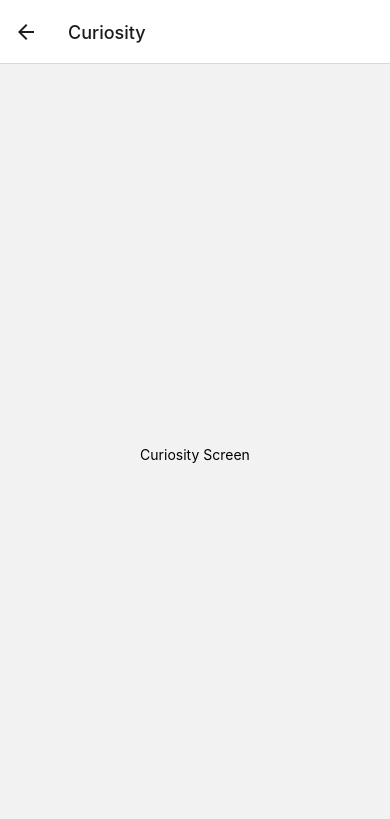
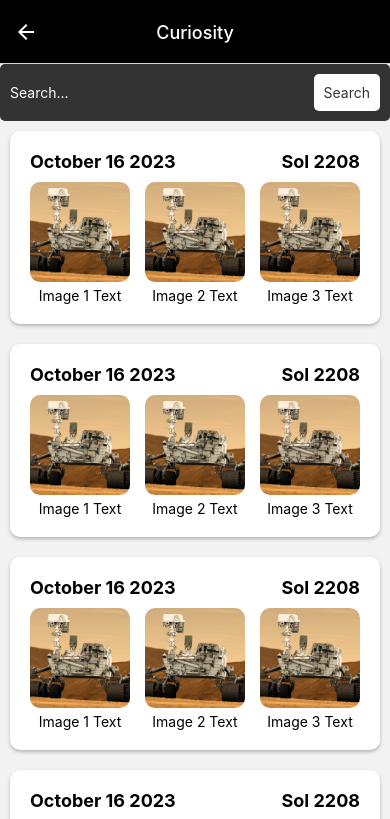
Before and after one commit to bleuKraken/mars-rover-hub, a React Native app in the folder MarsRoverHub/: screen /Curiosity in a window 390 px wide. Shown: the top 819 px of the page. Built offline with nearby package versions, Linux system fonts and the light colour scheme.

Commit message:
added component, styling and flatlist

```diff
--- a/MarsRoverHub/App.js
+++ b/MarsRoverHub/App.js
@@ -108,9 +108,6 @@ function BottomTabContainer() {
         headerShown: false,
         tabBarStyle: {backgroundColor: 'black'},
         tabBarActiveTintColor: 'orange',
-
-
-
       })}>
       <Tab.Screen
         name="HomeScreen"
@@ -145,9 +142,9 @@ export default function App() {
               headerTintColor: 'white',
               headerStyle: {backgroundColor: 'black'},
               headerTitleStyle: {
-                fontFamily: "my-custom-font",
-                fontWeight: "bold",
-                fontSize: 23
+                fontFamily: 'my-custom-font',
+                fontWeight: 'bold',
+                fontSize: 23,
               },
               headerTitleAlign: 'center',
               headerStyleInterpolator: forFade,
@@ -164,25 +161,45 @@ export default function App() {
           <Stack.Screen
             name="Spirit"
             component={SpiritScreen}
-            options={{headerStyleInterpolator: forFade}}
+            options={{
+              headerTintColor: 'white',
+              headerStyle: {backgroundColor: 'black'},
+              headerStyleInterpolator: forFade,
+              headerTitleAlign: 'center',
+            }}
           />
 
           <Stack.Screen
             name="Curiosity"
             component={CuriosityScreen}
-            options={{headerStyleInterpolator: forFade}}
+            options={{
+              headerTintColor: 'white',
+              headerStyle: {backgroundColor: 'black'},
+              headerStyleInterpolator: forFade,
+              headerTitleAlign: 'center',
+            }}
           />
 
           <Stack.Screen
             name="Opportunity"
             component={OpportunityScreen}
-            options={{headerStyleInterpolator: forFade}}
+            options={{
+              headerTintColor: 'white',
+              headerStyle: {backgroundColor: 'black'},
+              headerStyleInterpolator: forFade,
+              headerTitleAlign: 'center',
+            }}
           />
 
           <Stack.Screen
             name="Perseverance"
             component={PerseveranceScreen}
-            options={{headerStyleInterpolator: forFade}}
+            options={{
+              headerTintColor: 'white',
+              headerStyle: {backgroundColor: 'black'},
+              headerStyleInterpolator: forFade,
+              headerTitleAlign: 'center',
+            }}
           />
         </Stack.Navigator>
       </NavigationContainer>
--- /dev/null
+++ b/MarsRoverHub/components/DailyPhotosCard.js
@@ -0,0 +1,85 @@
+import React from 'react';
+import { View, Text, FlatList, Image, StyleSheet } from 'react-native';
+
+const DailyPhotosCard = ({ date, sol }) => {
+  // Sample data for FlatList
+  const imageList = [
+    { id: '1', text: 'Image 1 Text', source: require('../images/rovers/curiosity_hq.jpg') },
+    { id: '2', text: 'Image 2 Text', source: require('../images/rovers/curiosity_hq.jpg') },
+    { id: '3', text: 'Image 3 Text', source: require('../images/rovers/curiosity_hq.jpg') },
+    { id: '4', text: 'Image 4 Text', source: require('../images/rovers/curiosity_hq.jpg') },
+    { id: '5', text: 'Image 5 Text', source: require('../images/rovers/curiosity_hq.jpg') },
+    { id: '6', text: 'Image 6 Text', source: require('../images/rovers/curiosity_hq.jpg') },
+  ];
+
+  // Render item function for FlatList
+  const renderItem = ({ item }) => (
+    <View style={styles.imageWrapper}>
+      <Image source={item.source} style={styles.image} />
+      <Text style={styles.imageText}>{item.text}</Text>
+    </View>
+  );
+
+  return (
+    <View style={styles.card}>
+      {/* Header */}
+      <View style={styles.headerContainer}>
+        <Text style={styles.header}>{date}</Text>
+        <Text style={styles.header}>Sol {sol}</Text>
+      </View>
+
+      {/* FlatList for horizontal scroll */}
+      <FlatList
+        data={imageList}
+        keyExtractor={(item) => item.id}
+        renderItem={renderItem}
+        horizontal
+        showsHorizontalScrollIndicator={false}
+        contentContainerStyle={styles.imageContainer}
+      />
+    </View>
+  );
+};
+
+const styles = StyleSheet.create({
+  card: {
+    backgroundColor: '#fff',
+    borderRadius: 10,
+    padding: 20,
+    margin: 10,
+    shadowColor: '#000',
+    shadowOffset: {
+      width: 0,
+      height: 2,
+    },
+    shadowOpacity: 0.25,
+    shadowRadius: 3.84,
+    elevation: 5,
+  },
+  headerContainer: {
+    flexDirection: 'row',
+    justifyContent: 'space-between',
+  },
+  header: {
+    fontSize: 18,
+    fontWeight: 'bold',
+    marginBottom: 10,
+  },
+  imageContainer: {
+    flexDirection: 'row',
+  },
+  imageWrapper: {
+    marginRight: 15,
+  },
+  image: {
+    width: 100,
+    height: 100,
+    borderRadius: 10,
+  },
+  imageText: {
+    marginTop: 5,
+    textAlign: 'center',
+  },
+});
+
+export default DailyPhotosCard;
--- a/MarsRoverHub/components/RoverCard.js
+++ b/MarsRoverHub/components/RoverCard.js
@@ -47,6 +47,7 @@ const styles = StyleSheet.create({
   overlayContainer: {
     ...StyleSheet.absoluteFillObject,
     backgroundColor: 'rgba(0, 0, 0, 0.4)', // opacity
+    justifyContent: 'flex-end'
   },
   activeStatus: {
     alignSelf: 'center',
@@ -72,5 +73,6 @@ const styles = StyleSheet.create({
   photoAndCamText: {
     color: 'white',
     fontSize: 20,
+    alignSelf: 'flex-end'
   },
 });
--- /dev/null
+++ b/MarsRoverHub/components/SearchBarComponent.js
@@ -0,0 +1,60 @@
+// Import necessary components from React and React Native
+import React, { useState } from 'react';
+import { Text, View, TextInput, TouchableOpacity, StyleSheet } from 'react-native';
+
+// Create the SearchBarComponent
+const SearchBarComponent = ({ onSearch }) => {
+  // State to manage the search input text
+  const [searchText, setSearchText] = useState('');
+
+  // Function to handle search button press
+  const handleSearch = () => {
+    // Call the onSearch prop with the current search text
+    // onSearch(searchText);
+    console.log("Search: " + searchText);
+  };
+
+  return (
+    <View style={styles.container}>
+      {/* Search input */}
+      <TextInput
+        style={styles.input}
+        placeholder="Search..."
+        placeholderTextColor="#ffffff" // Light text color
+        onChangeText={(text) => setSearchText(text)}
+        value={searchText}
+      />
+
+      {/* Search button */}
+      <TouchableOpacity style={styles.button} onPress={handleSearch}>
+        <Text style={styles.buttonText}>Search</Text>
+      </TouchableOpacity>
+    </View>
+  );
+};
+
+// Styles for the components
+const styles = StyleSheet.create({
+  container: {
+    flexDirection: 'row',
+    backgroundColor: '#333', // Dark background color
+    padding: 10,
+    borderRadius: 5,
+  },
+  input: {
+    flex: 1,
+    color: '#ffffff', // Light text color
+  },
+  button: {
+    backgroundColor: '#ffffff', // Light background color for the button
+    padding: 10,
+    borderRadius: 5,
+    marginLeft: 10,
+  },
+  buttonText: {
+    color: '#333', // Dark text color for the button
+  },
+});
+
+// Export the SearchBarComponent
+export default SearchBarComponent;
--- a/MarsRoverHub/screens/CuriosityScreen.js
+++ b/MarsRoverHub/screens/CuriosityScreen.js
@@ -1,13 +1,38 @@
 import React from 'react';
 
-import {View, Text, StyleSheet} from 'react-native';
-
-
+import {View, Text, StyleSheet, FlatList} from 'react-native';
+import DailyPhotoCard from '../components/DailyPhotosCard';
+import SearchBarComponent  from '../components/SearchBarComponent';
 // MAIN FUNCTION
 function CuriosityScreen() {
+  // * Sample data for FlatList
+  const data = [
+    {id: '1', date: 'October 16 2023', sol: '2208'},
+    {id: '2', date: 'October 16 2023', sol: '2208'},
+    {id: '3', date: 'October 16 2023', sol: '2208'},
+    {id: '4', date: 'October 16 2023', sol: '2208'},
+    {id: '5', date: 'October 16 2023', sol: '2208'},
+    {id: '6', date: 'October 16 2023', sol: '2208'},
+    {id: '7', date: 'October 16 2023', sol: '2208'},
+    {id: '8', date: 'October 16 2023', sol: '2208'},
+  ];
+
+  // Render item function for FlatList
+  const renderItem = ({item}) => (
+    <DailyPhotoCard date={item.date} sol={item.sol} />
+  );
+
   return (
     <View style={styles.container}>
-      <Text>Curiosity Screen</Text>
+
+    <SearchBarComponent />
+
+      {/* Replace manual rendering with FlatList */}
+      <FlatList
+        data={data}
+        keyExtractor={item => item.id}
+        renderItem={renderItem}
+      />
     </View>
   );
 }
@@ -17,7 +42,5 @@ export default CuriosityScreen;
 const styles = StyleSheet.create({
   container: {
     flex: 1,
-    alignItems: 'center',
-    justifyContent: 'center',
   },
 });
```
Also changed, not shown: MarsRoverHub/components/DailyPhotosCard_BACKUP.js (added, +93 -0 lines).
